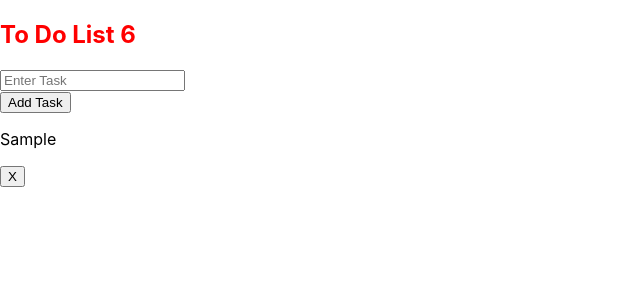
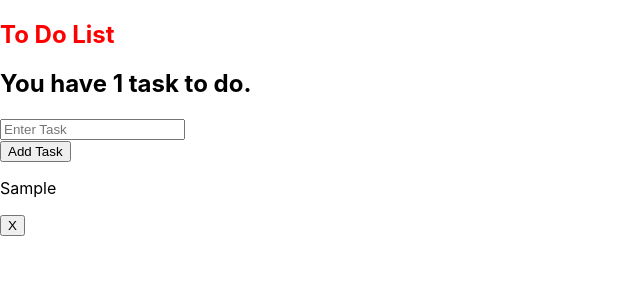
Before and after one commit to ASad114-al/group-project, a React (Create React App) app: page / in a window 1280 px wide. Both pictures are taken after typing "Sample" into the empty fields and a click on the button "Add Task". Shown: the top 300 px of the page, without its empty margins (0-640 px from the left). Built offline with nearby package versions, Linux system fonts and the light colour scheme.

Commit message:
react done

```diff
--- a/src/components/ToDo.js
+++ b/src/components/ToDo.js
@@ -2,39 +2,44 @@ import React, { Component } from 'react';
 class ToDo extends Component {
     state = {
         taskInput: "",
-        collection: []
-
+        toDoList: []
     }
     handleChange = (event) => {
         this.setState({ [event.target.name]: event.target.value });
     }
     handleAdd = () => {
         let newObj = { tasks: this.state.taskInput }
-        let tempCollection = this.state.collection
-        tempCollection.push(newObj)
+        let temptoDoList = this.state.toDoList
+        temptoDoList.push(newObj)
         this.setState({
-            collection: tempCollection,
+            toDoList: temptoDoList,
             taskInput: "",
-            numTodos: this.state.taskInput.length
         });
     }
-    handleDelete = () => {
-
+    handleDelete = (index) => {
+        let { toDoList } = this.state;
+        toDoList.splice(index, 1);
+        this.setState({
+            toDoList: toDoList
+        })
     }
     render() {
         return (
             <section>
-                <h1>To Do List {this.state.numTodos}</h1>
+                <h1>To Do List</h1>
+                <h2>You have {this.state.toDoList.length === 1 ? (this.state.toDoList.length + " task") : (this.state.toDoList.length + " tasks")} to do.</h2>
                 <form action="">
                     <input type="text" name="taskInput" value={this.state.taskInput} placeholder="Enter Task" onChange={this.handleChange} />
                 </form>
                 <button onClick={this.handleAdd}>Add Task</button>
-                {this.state.collection.map((ele, i) =>
-                    <div key={i}>
-                        <p>{ele.tasks}</p>
-                        <button onClick={this.handleDelete}>X</button>
-                    </div>)}
-            </section>
+                {
+                    this.state.toDoList.map((ele, i) =>
+                        <div key={i}>
+                            <p>{ele.tasks}</p>
+                            <button onClick={this.handleDelete}>X</button>
+                        </div>)
+                }
+            </section >
         );
     }
 }
```
Also changed, not shown: 1 other file (tests, documents, lock files or other folders).
